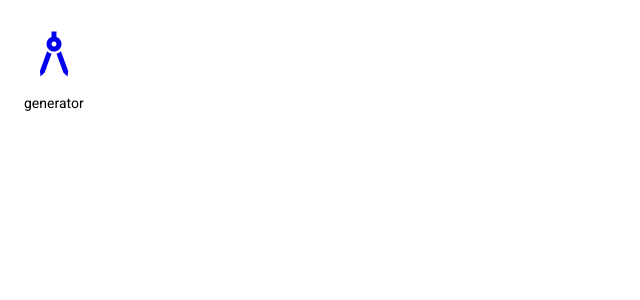
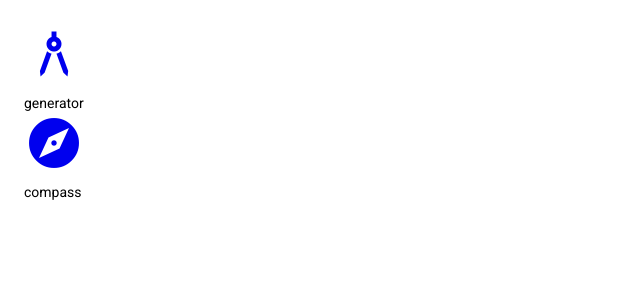
Before and after one commit to rostag/locus-poetica, an Angular app: page / in a window 1280 px wide. Shown: the top 300 px of the page, without its empty margins (0-640 px from the left). Built offline with nearby package versions, Linux system fonts and the light colour scheme.

Commit message:
added compass module and atft dagre threejs libs

```diff
--- a/src/app/app-routing.module.ts
+++ b/src/app/app-routing.module.ts
@@ -1,13 +1,14 @@
 import { NgModule } from '@angular/core';
 import { Routes, RouterModule } from '@angular/router';
-
 
 const routes: Routes = [
   { path: 'generator',
     loadChildren: () => import('./generator/generator.module').then(m => m.GeneratorModule)
+  },
+  { path: 'compass',
+    loadChildren: () => import('./compass/compass.module').then(m => m.CompassModule)
   }
 ];
-
 @NgModule({
   imports: [RouterModule.forRoot(routes)],
   exports: [RouterModule]
--- a/src/app/app.component.css
+++ b/src/app/app.component.css
@@ -1,7 +1,7 @@
 .menu {
     margin: 24px;
 }
-.generator {
+.generator, .compass {
     width: 64px;
     height: 64px;
     font-size: 60px;
--- a/src/app/app.component.html
+++ b/src/app/app.component.html
@@ -1,8 +1,10 @@
 <router-outlet></router-outlet>
 
 <nav class="menu">
+
     <a href="/generator"><mat-icon class="generator">architecture</mat-icon></a>
-    <div>
-        generator
-    </div>
+    <div>generator</div>
+
+    <a href="/compass"><mat-icon class="compass">explore</mat-icon></a>
+    <div>compass</div>
 </nav>
--- /dev/null
+++ b/src/app/compass/compass.service.ts
@@ -0,0 +1 @@
+export class CompassService { }
--- /dev/null
+++ b/src/app/compass/components/compass/compass.component.ts
@@ -0,0 +1,13 @@
+import { Component } from "@angular/core";
+
+@Component({
+    selector: 'app-compass',
+    template: `<div>Compass Component</div>`
+})
+
+export class CompassComponent {
+
+    constructor () {
+        console.log('Compass:', this);
+    }
+}
```
Also changed, not shown: package.json (+7 -1 lines), src/app/compass/compass-routing.module.ts (added, +16 -0 lines), src/app/compass/compass.module.ts (added, +24 -0 lines), 1 other file (tests, documents, lock files or other folders).
